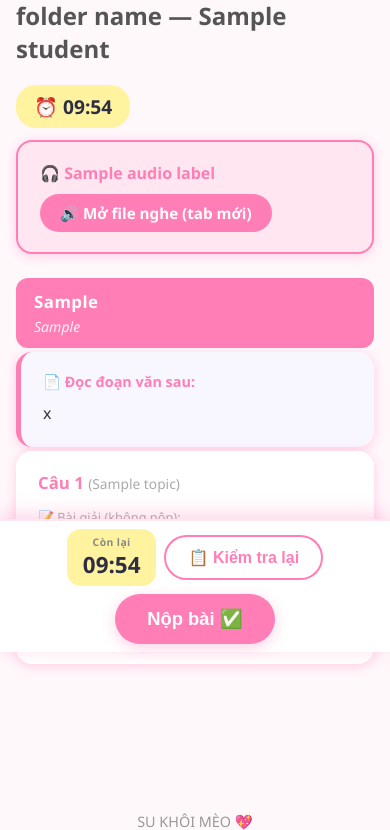
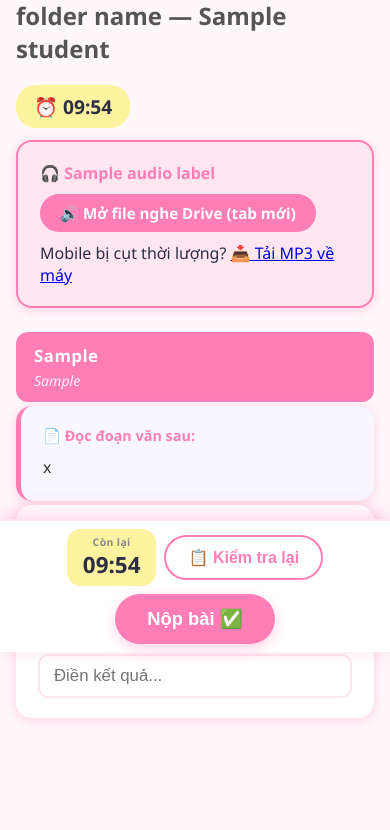
Before and after one commit to snape1987/kiem-tra-online, a Flask app: template templates/exam.html in a window 390 px wide. Shown: the part 192-1022 px from the top of the page. Run offline with Flask 3, Linux system fonts and the light colour scheme; the template is opened without the code that fills it: most values are stand-ins (such as "Sample title", 1, 10 or a date in 2020); some libraries are stand-ins or nearby versions.

Commit message:
HSG Anh 6: thêm link tải MP3 fallback cho mobile bị cụt thời lượng
Bug: Drive mobile preview đọc sai VBR header → file Đề 19 (~5 phút)
hiển thị 2:01 và stop sớm. Bug nằm ở player Drive mobile, không phải
ở file. Player gốc của OS đọc đúng VBR.

Fix code (workaround): thêm link tải MP3 trực tiếp từ
drive.usercontent.google.com/download — bypass UI Drive, browser hoặc
file manager mở bằng player OS → đọc đủ thời lượng.

- app.py: thêm audio_dl_files (download URL trực tiếp content host).
- exam.html: dưới nút "Mở Drive" thêm dòng "Mobile bị cụt? Tải MP3"
  → nhấn vào tải về máy.

Fix gốc (cần làm thủ công): re-encode MP3 CBR + Xing header, upload
Manage versions giữ ID — chưa làm vì cần local file + ffmpeg.

https://claude.ai/code/session_01TCtzniBFWvwpa7Am7Gs3aN

```diff
--- a/app.py
+++ b/app.py
@@ -284,10 +284,12 @@ def exam():
         raw = HSG_ANH_DRIVE_IDS.get(exam_no, "")
         ids = raw if isinstance(raw, list) else ([raw] if raw else [])
         audio_files = [f"https://drive.google.com/file/d/{d}/view" for d in ids]
+        audio_dl_files = [f"https://drive.usercontent.google.com/download?id={d}&export=download&authuser=0&confirm=t" for d in ids]
         audio_label = "A. LISTENING — Nhấn nút bên dưới để mở file nghe (mở tab mới)."
         subject = "Tiếng Anh"
     else:
         audio_files = []
+        audio_dl_files = []
         audio_label = ""
         subject = "Tiếng Anh" if "tieng_anh" in folder or "anh" in folder else "Toán"
     return render_template(
@@ -300,6 +302,7 @@ def exam():
         theme=theme,
         icons=icons,
         audio_files=audio_files,
+        audio_dl_files=audio_dl_files,
         audio_label=audio_label,
         subject=subject,
         body_class=theme["css"],
--- a/templates/exam.html
+++ b/templates/exam.html
@@ -43,16 +43,20 @@
     {% if audio_files|length > 1 %}
     <button type="button" class="btn-audio"
             onclick='openAllAudio({{ audio_files|tojson }})'>
-      🔊 Mở {{ audio_files|length }} file nghe (bung tất cả tab)
+      🔊 Mở {{ audio_files|length }} file nghe Drive (bung tất cả tab)
     </button>
     <div class="audio-fallback">
-      Nếu trình duyệt chặn popup, mở thủ công:
-      {% for url in audio_files %}
-      <a href="{{ url }}" target="_blank" rel="noopener noreferrer">File {{ loop.index }}</a>{% if not loop.last %} · {% endif %}
+      Mobile bị cụt thời lượng? Tải MP3 về máy nghe trên player gốc:
+      {% for url in audio_dl_files %}
+      <a href="{{ url }}" target="_blank" rel="noopener noreferrer">📥 Tải file {{ loop.index }}</a>{% if not loop.last %} · {% endif %}
       {% endfor %}
     </div>
     {% else %}
-    <a class="btn-audio" href="{{ audio_files[0] }}" target="_blank" rel="noopener noreferrer">🔊 Mở file nghe (tab mới)</a>
+    <a class="btn-audio" href="{{ audio_files[0] }}" target="_blank" rel="noopener noreferrer">🔊 Mở file nghe Drive (tab mới)</a>
+    <div class="audio-fallback">
+      Mobile bị cụt thời lượng?
+      <a href="{{ audio_dl_files[0] }}" target="_blank" rel="noopener noreferrer">📥 Tải MP3 về máy</a>
+    </div>
     {% endif %}
   </div>
 </div>
```
